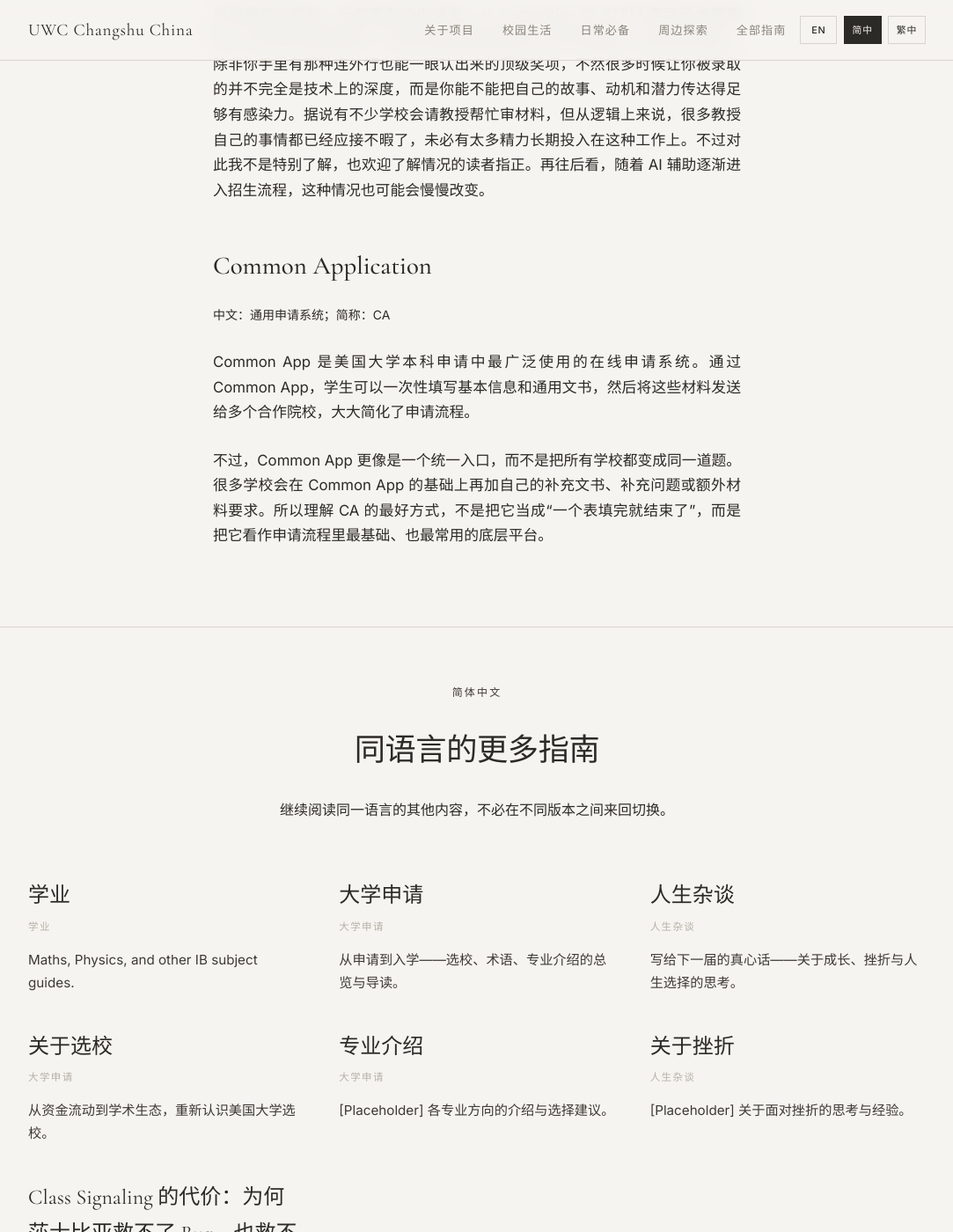
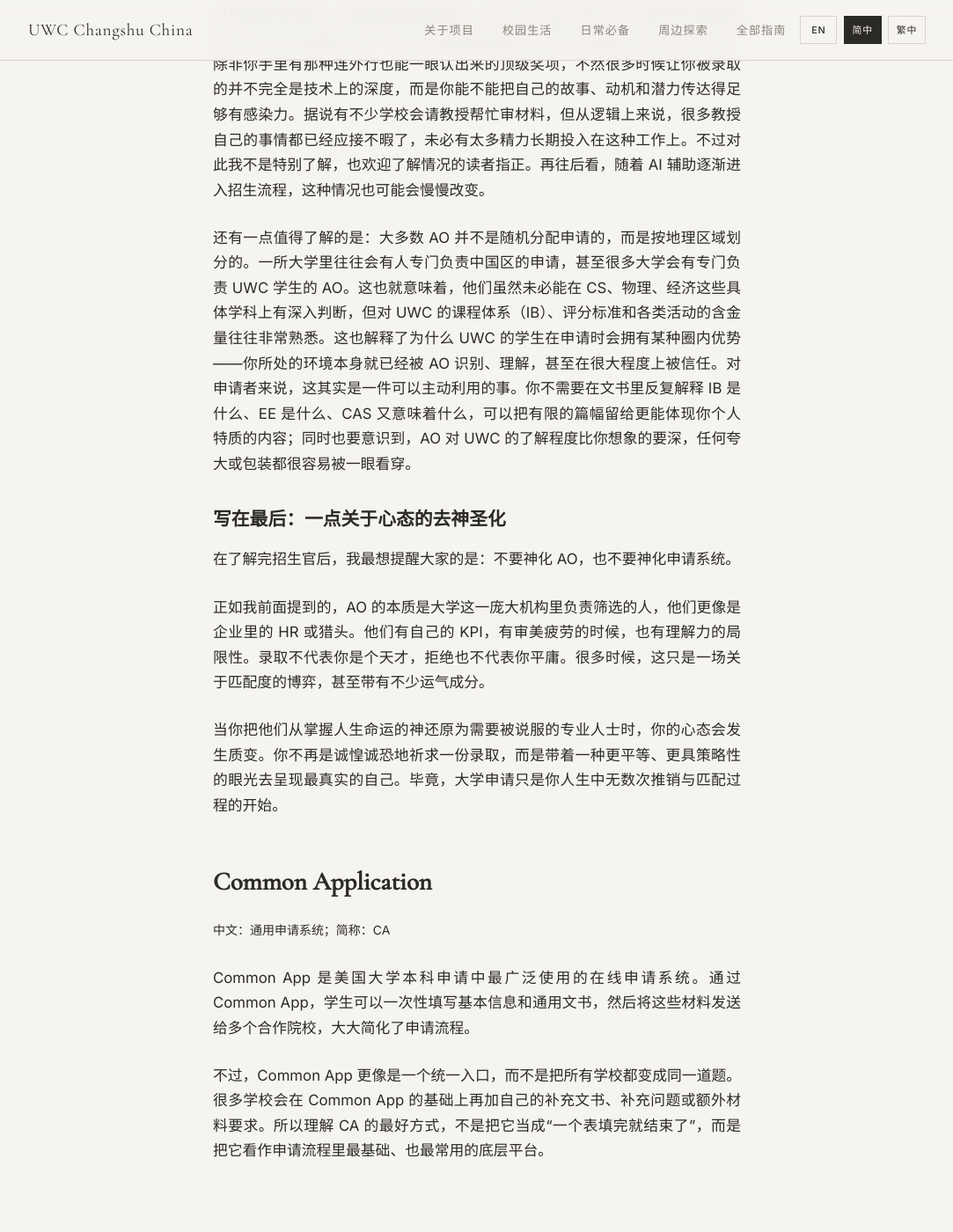
Before and after one commit to United-World-College/UWC-Survival-Guide, a Jekyll site: the page built from website/_guides/chinese/terminology-CN.md, in a window 1280 px wide and 1400 px high, scrolled down 1753 px. Shown: the whole window at 88% size, without its empty margins (98-1181 px from the left). Built offline with Jekyll 4.4.1, drawn with Linux system fonts in a browser that asks for light colours; some of the changed text lies outside the part shown.

Commit message:
style: update publication date of Terminology to 2026-04-16 and enhance clarity in terminology sections across multiple language guides

```diff
--- a/website/_guides/chinese/terminology-CN.md
+++ b/website/_guides/chinese/terminology-CN.md
@@ -35,7 +35,17 @@
 
 不过如果从专业判断的角度来说，AO 和 HR 其实又不太一样。很多公司的 HR 或 recruiter 反而会对某一个相对 specialized 的领域更熟一点，因为他们每天都在看这个方向的简历、和这个方向的 hiring manager 打交道，久而久之至少会对这个领域的常见背景、常见项目和大致水平形成一种经验判断。相比之下，AO 要面对的是所有学科、所有类型的申请者，从 humanities 到 STEM 再到艺术都要看，所以他们很难在某一个具体领域里有特别深入的专业理解。也正因为如此，除非你手里有那种连外行也能一眼认出来的顶级奖项，不然很多时候让你被录取的并不完全是技术上的深度，而是你能不能把自己的故事、动机和潜力传达得足够有感染力。据说有不少学校会请教授帮忙审材料，但从逻辑上来说，很多教授自己的事情都已经应接不暇了，未必有太多精力长期投入在这种工作上。不过对此我不是特别了解，也欢迎了解情况的读者指正。再往后看，随着 AI 辅助逐渐进入招生流程，这种情况也可能会慢慢改变。
 
-## Common Application
+还有一点值得了解的是：大多数 AO 并不是随机分配申请的，而是按地理区域划分的。一所大学里往往会有人专门负责中国区的申请，甚至很多大学会有专门负责 UWC 学生的 AO。这也就意味着，他们虽然未必能在 CS、物理、经济这些具体学科上有深入判断，但对 UWC 的课程体系（IB）、评分标准和各类活动的含金量往往非常熟悉。这也解释了为什么 UWC 的学生在申请时会拥有某种圈内优势——你所处的环境本身就已经被 AO 识别、理解，甚至在很大程度上被信任。对申请者来说，这其实是一件可以主动利用的事。你不需要在文书里反复解释 IB 是什么、EE 是什么、CAS 又意味着什么，可以把有限的篇幅留给更能体现你个人特质的内容；同时也要意识到，AO 对 UWC 的了解程度比你想象的要深，任何夸大或包装都很容易被一眼看穿。
+
+### **写在最后：一点关于心态的去神圣化**
+
+在了解完招生官后，我最想提醒大家的是：不要神化 AO，也不要神化申请系统。
+
+正如我前面提到的，AO 的本质是大学这一庞大机构里负责筛选的人，他们更像是企业里的 HR 或猎头。他们有自己的 KPI，有审美疲劳的时候，也有理解力的局限性。录取不代表你是个天才，拒绝也不代表你平庸。很多时候，这只是一场关于匹配度的博弈，甚至带有不少运气成分。
+
+当你把他们从掌握人生命运的神还原为需要被说服的专业人士时，你的心态会发生质变。你不再是诚惶诚恐地祈求一份录取，而是带着一种更平等、更具策略性的眼光去呈现最真实的自己。毕竟，大学申请只是你人生中无数次推销与匹配过程的开始。
+
+## **Common Application**
 
 <p><small>中文：通用申请系统；简称：CA</small></p>
 
```
Also changed, not shown: other parts of website/_guides/chinese/terminology-CN.md (+2 -2 lines), website/_guides/chinese/terminology-TW.md (+13 -3 lines), website/_guides/default/terminology.md (+13 -3 lines).
